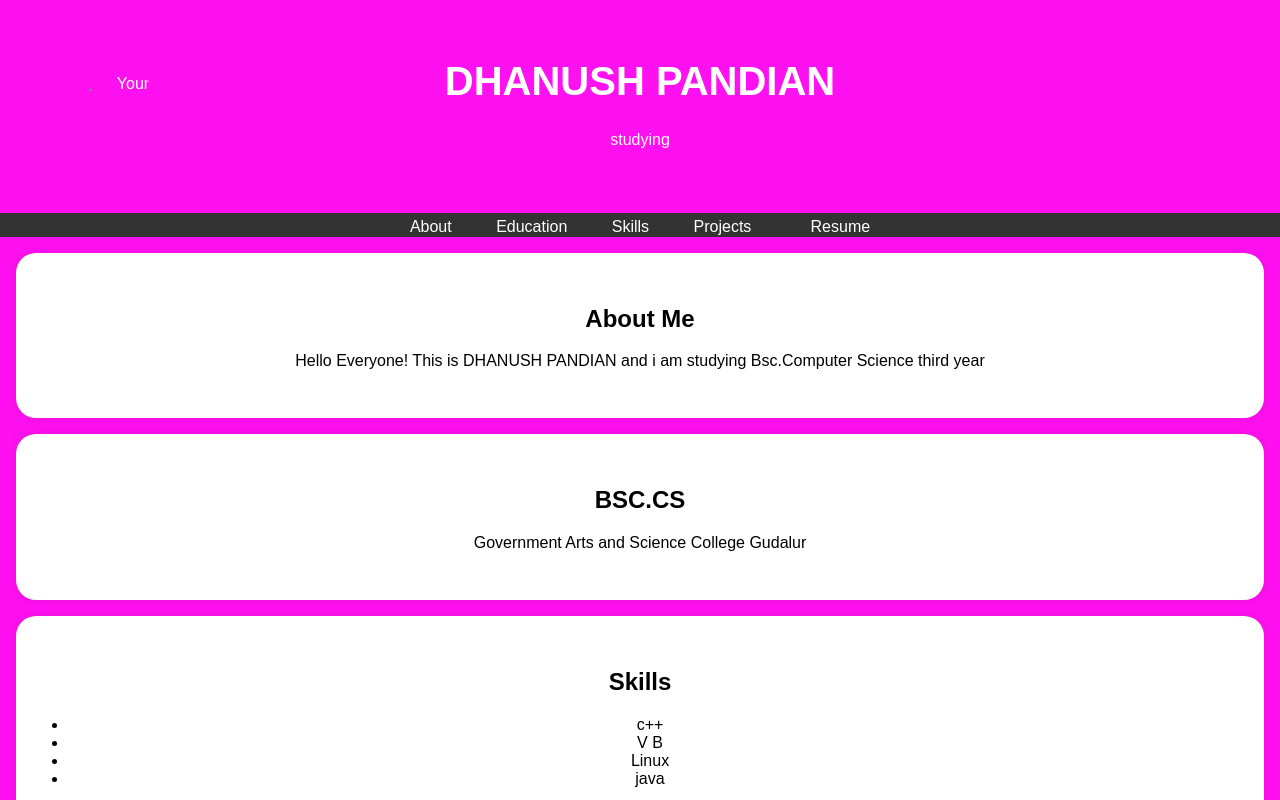
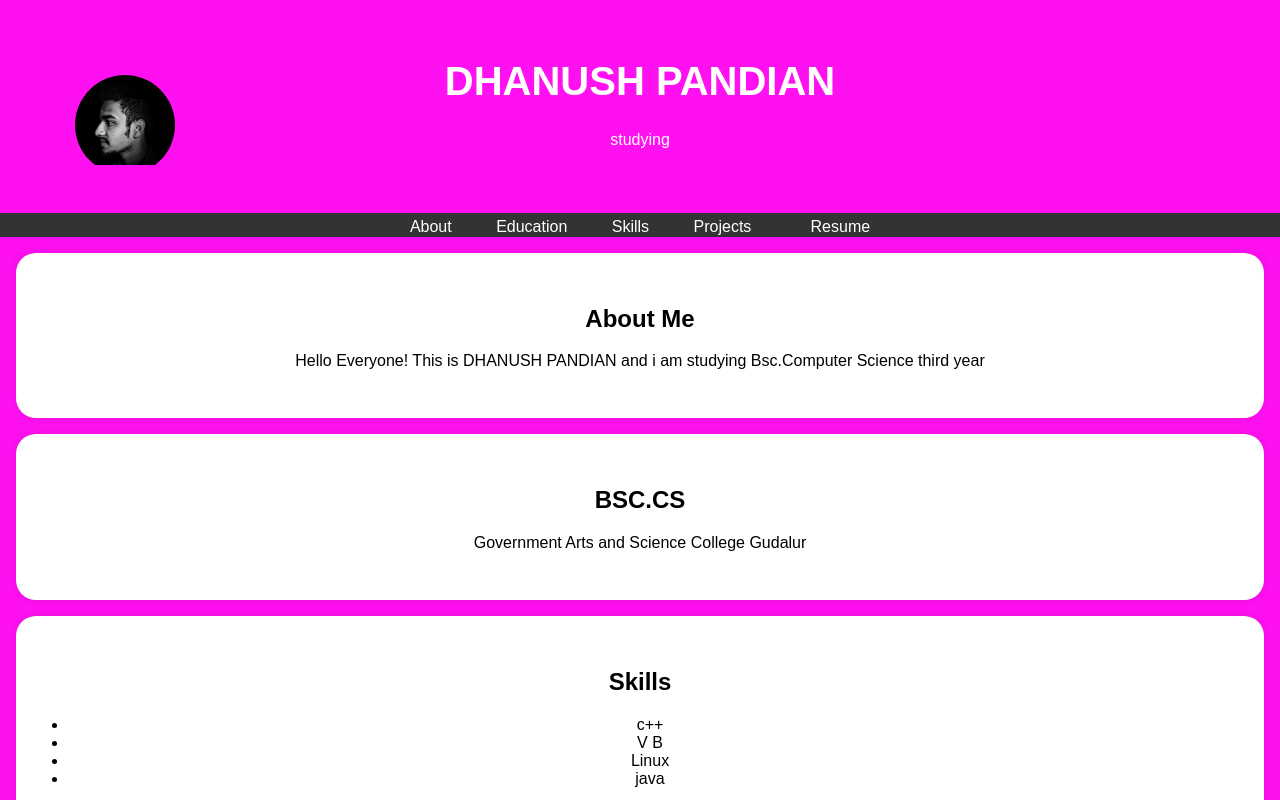
Before and after one commit to Dhanushpandya/Digitalportfolio-, a plain HTML site: page index.html in a window 1280 px wide. Shown: the top 800 px of the page. Drawn offline with Linux system fonts and the light colour scheme.

Commit message:
Update index.html

```diff
--- a/index.html
+++ b/index.html
@@ -91,7 +91,7 @@
            <div class="header-content">
              <!-- Add your profile picture here -->
                <h1>DHANUSH PANDIAN</h1></h1>
-         <img src="/image /dhanush.jpg" alt="Your" class="profile-picture">
+         <img src="IMG-20231026-WA0046.jpg" alt="Your" class="profile-picture">
              <p> studying</p>
 
            </div>
```
